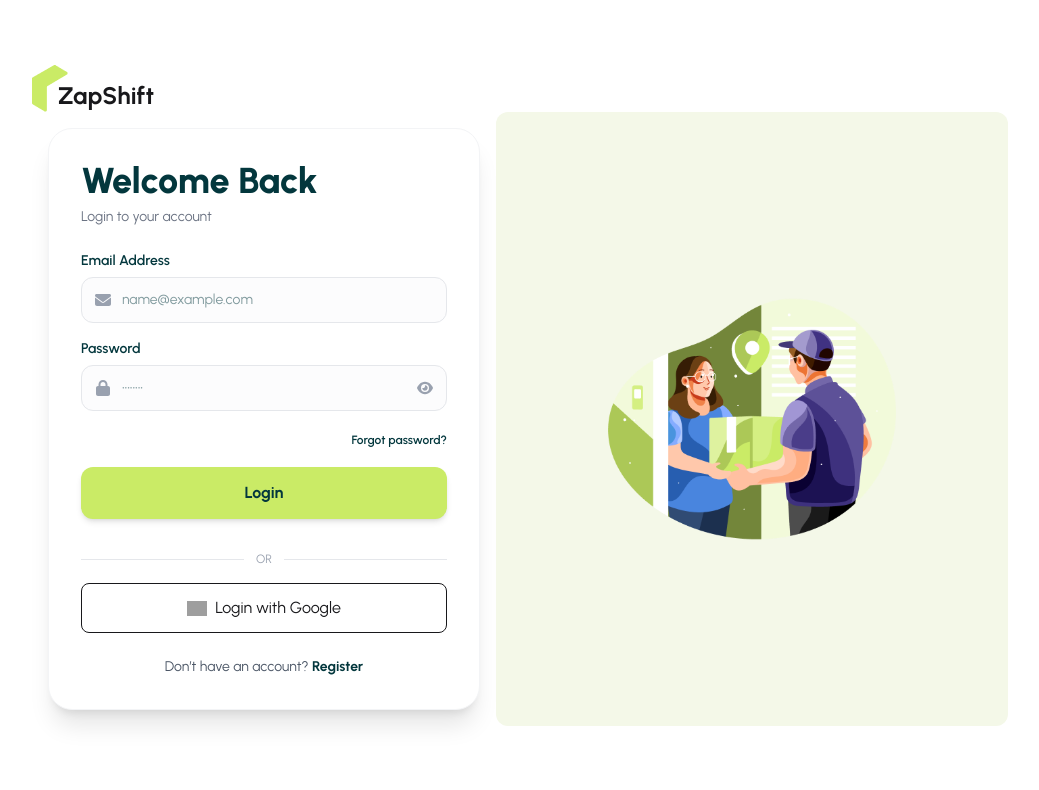
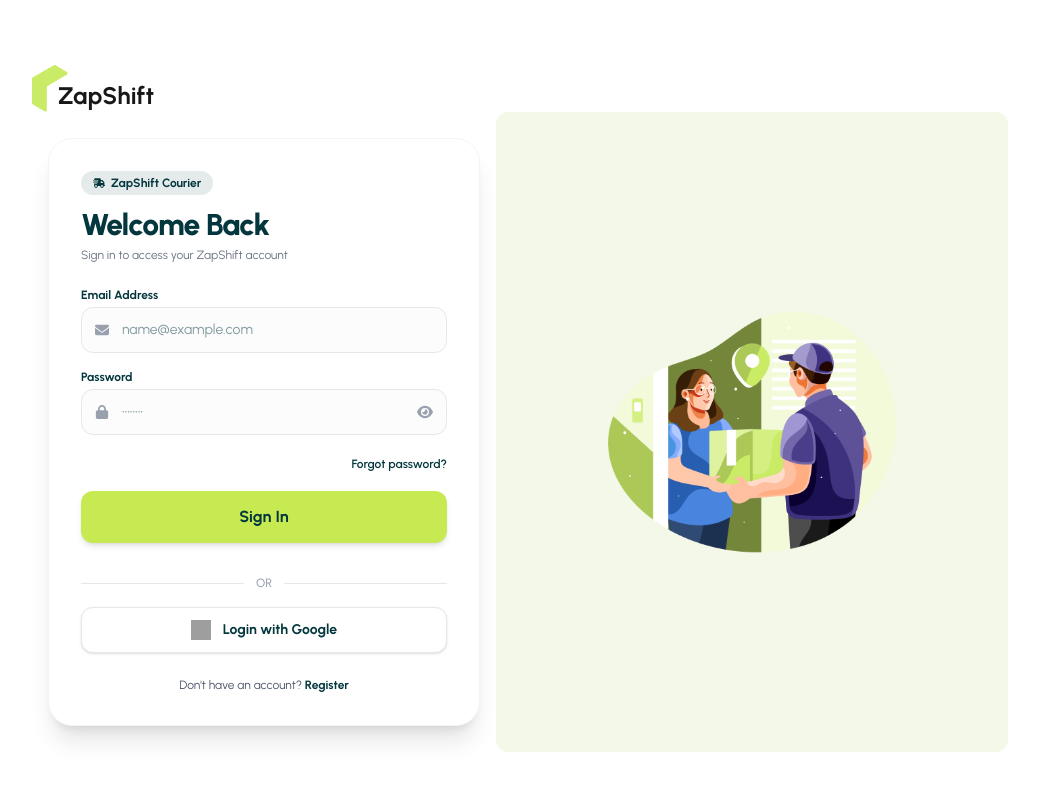
Before and after one commit to opunath26/zap-shift-client, a React (Vite) app: page /login in a window 1280 px wide. Shown: the top 790 px of the page, without its empty margins (120-1159 px from the left). Built offline with nearby package versions, Linux system fonts and the light colour scheme; no server answers; grey boxes are pictures that could not be loaded.

Commit message:
style(auth): redesign Login and SocialLogin UI to match brand theme

```diff
--- a/package.json
+++ b/package.json
@@ -13,7 +13,7 @@
     "@emailjs/browser": "^4.4.1",
     "@tailwindcss/vite": "^4.1.17",
     "@tanstack/react-query": "^5.90.12",
-    "axios": "^1.13.2",
+    "axios": "^1.20.0",
     "firebase": "^12.6.0",
     "framer-motion": "^13.2.0",
     "leaflet": "^1.9.4",
@@ -21,8 +21,8 @@
     "react": "^19.0.0-rc.1",
     "react-countup": "^6.5.3",
     "react-dom": "^19.0.0-rc.1",
-    "react-hook-form": "^7.66.1",
-    "react-icons": "^5.5.0",
+    "react-hook-form": "^7.87.0",
+    "react-icons": "^5.7.0",
     "react-leaflet": "^5.0.0",
     "react-responsive-carousel": "^3.2.23",
     "react-router": "^7.9.6",
--- a/src/pages/Auth/Login/Login.jsx
+++ b/src/pages/Auth/Login/Login.jsx
@@ -4,7 +4,7 @@ import useAuth from "../../../hooks/useAuth";
 import { Link, useLocation, useNavigate } from "react-router";
 import SocialLogin from "../SocialLogin/SocialLogin";
 import Swal from "sweetalert2";
-import { FaEye, FaEyeSlash, FaEnvelope, FaLock } from "react-icons/fa6";
+import { FaEye, FaEyeSlash, FaEnvelope, FaLock, FaTruckFast } from "react-icons/fa6";
 import { motion } from "framer-motion";
 
 const Login = () => {
@@ -29,75 +29,60 @@ const Login = () => {
         Swal.fire({
           icon: "success",
           title: "Welcome Back!",
-          text: `Signed in successfully as ${result.user?.displayName || "User"}`,
+          text: `Signed in as ${result.user?.displayName || "User"}`,
           toast: true,
           position: "top-end",
           showConfirmButton: false,
-          timer: 3000,
-          timerProgressBar: true,
+          timer: 2500,
         });
         navigate(location?.state || "/");
       })
-      .catch((error) => {
+      .catch(() => {
         setLoading(false);
-        let errorMessage = "Failed to sign in. Please check your credentials.";
-        if (error.code === "auth/invalid-credential") {
-          errorMessage = "Incorrect email or password. Please try again.";
-        } else if (error.code === "auth/user-not-found") {
-          errorMessage = "No account found with this email.";
-        } else if (error.code === "auth/wrong-password") {
-          errorMessage = "Incorrect password.";
-        }
-
         Swal.fire({
           icon: "error",
           title: "Login Failed",
-          text: errorMessage,
+          text: "Invalid email or password.",
           confirmButtonColor: "#03373D",
         });
       });
   };
 
   return (
-    <div className="mx-auto px-2 py-4 w-full max-w-md">
+    <div className="flex justify-center items-center p-4 w-full min-h-[80vh]">
       <motion.div
-        initial={{ opacity: 0, y: 20 }}
+        initial={{ opacity: 0, y: 15 }}
         animate={{ opacity: 1, y: 0 }}
-        transition={{ duration: 0.4, ease: "easeOut" }}
-        className="bg-white shadow-xl p-6 sm:p-8 border border-gray-100 rounded-3xl"
+        transition={{ duration: 0.3 }}
+        className="bg-white shadow-xl p-8 border border-gray-100 rounded-3xl w-full max-w-md"
       >
         {/* Header */}
-        <div className="mb-6 text-left">
-          <h2 className="font-extrabold text-secondary text-3xl sm:text-4xl">
+        <div className="mb-6">
+          <div className="inline-flex items-center gap-1.5 bg-[#03373D]/10 mb-3 px-3 py-1 rounded-full font-bold text-[#03373D] text-xs">
+            <FaTruckFast className="text-[#03373D]" /> ZapShift Courier
+          </div>
+          <h2 className="font-extrabold text-[#03373D] text-3xl tracking-tight">
             Welcome Back
           </h2>
-          <p className="mt-1.5 text-gray-500 text-sm">
-            Login to your account
+          <p className="mt-1 text-gray-500 text-xs">
+            Sign in to access your ZapShift account
           </p>
         </div>
 
         {/* Form */}
         <form onSubmit={handleSubmit(handleLogin)} className="space-y-4">
 
-          {/* Email Input */}
+          {/* Email Field */}
           <div>
-            <label className="block mb-1.5 font-semibold text-secondary text-sm">
+            <label className="block mb-1 font-bold text-[#03373D] text-xs">
               Email Address
             </label>
             <div className="relative">
-              <span className="top-1/2 left-3.5 absolute text-gray-400 -translate-y-1/2">
-                <FaEnvelope />
-              </span>
+              <FaEnvelope className="top-1/2 left-3.5 absolute text-gray-400 text-sm -translate-y-1/2" />
               <input
                 type="email"
-                {...register("email", {
-                  required: "Email is required",
-                  pattern: {
-                    value: /^[a-zA-Z0-9._%+-]+@[a-zA-Z0-9.-]+\.[a-zA-Z]{2,}$/,
-                    message: "Please enter a valid email address",
-                  },
-                })}
-                className="bg-gray-50/50 focus:bg-white py-3 pr-4 pl-10 border border-gray-200 focus:border-secondary rounded-xl focus:outline-none w-full text-secondary text-sm transition-all"
+                {...register("email", { required: "Email is required" })}
+                className="bg-gray-50/50 focus:bg-white py-3 pr-4 pl-10 border border-gray-200 focus:border-[#03373D] rounded-xl focus:outline-none w-full text-[#03373D] text-sm transition-all"
                 placeholder="name@example.com"
               />
             </div>
@@ -108,31 +93,23 @@ const Login = () => {
             )}
           </div>
 
-          {/* Password Input */}
+          {/* Password Field */}
           <div>
-            <label className="block mb-1.5 font-semibold text-secondary text-sm">
+            <label className="block mb-1 font-bold text-[#03373D] text-xs">
               Password
             </label>
             <div className="relative">
-              <span className="top-1/2 left-3.5 absolute text-gray-400 -translate-y-1/2">
-                <FaLock />
-              </span>
+              <FaLock className="top-1/2 left-3.5 absolute text-gray-400 text-sm -translate-y-1/2" />
               <input
                 type={showPassword ? "text" : "password"}
-                {...register("password", {
-                  required: "Password is required",
-                  minLength: {
-                    value: 6,
-                    message: "Password must be at least 6 characters",
-                  },
-                })}
-                className="bg-gray-50/50 focus:bg-white py-3 pr-10 pl-10 border border-gray-200 focus:border-secondary rounded-xl focus:outline-none w-full text-secondary text-sm transition-all"
+                {...register("password", { required: "Password is required" })}
+                className="bg-gray-50/50 focus:bg-white py-3 pr-10 pl-10 border border-gray-200 focus:border-[#03373D] rounded-xl focus:outline-none w-full text-[#03373D] text-sm transition-all"
                 placeholder="••••••••"
               />
               <button
                 type="button"
                 onClick={() => setShowPassword(!showPassword)}
-                className="top-1/2 right-3.5 absolute focus:outline-none text-gray-400 hover:text-secondary -translate-y-1/2"
+                className="top-1/2 right-3.5 absolute text-gray-400 hover:text-[#03373D] -translate-y-1/2"
               >
                 {showPassword ? <FaEyeSlash /> : <FaEye />}
               </button>
@@ -146,28 +123,30 @@ const Login = () => {
 
           {/* Forgot Password */}
           <div className="text-right">
-            <a className="font-semibold text-secondary text-xs hover:underline cursor-pointer">
+            <a href="#" className="font-semibold text-[#03373D] text-xs hover:underline">
               Forgot password?
             </a>
           </div>
 
-          {/* Login Button */}
+          {/* Submit Button */}
           <button
             type="submit"
             disabled={loading}
-            className="bg-primary hover:bg-primary/90 disabled:opacity-50 shadow-md py-3.5 rounded-xl w-full font-bold text-secondary active:scale-95 transition-all cursor-pointer"
+            className="bg-[#C7EA52] hover:bg-[#b8dd42] disabled:opacity-50 shadow-md py-3.5 rounded-xl w-full font-bold text-[#03373D] active:scale-[0.99] transition-all cursor-pointer"
           >
             {loading ? (
               <span className="loading loading-spinner loading-sm"></span>
             ) : (
-              "Login"
+              "Sign In"
             )}
           </button>
 
           {/* Divider */}
           <div className="flex items-center my-4">
             <div className="flex-grow border-gray-200 border-t"></div>
-            <span className="px-3 text-gray-400 text-xs uppercase">Or</span>
+            <span className="px-3 font-medium text-gray-400 text-xs uppercase">
+              Or
+            </span>
             <div className="flex-grow border-gray-200 border-t"></div>
           </div>
 
@@ -175,12 +154,12 @@ const Login = () => {
           <SocialLogin type="login" />
 
           {/* Register Redirect */}
-          <p className="mt-6 text-gray-600 text-sm text-center">
-            Don’t have an account?{" "}
+          <p className="mt-6 text-gray-600 text-xs text-center">
+            Don't have an account?{" "}
             <Link
+              to="/register"
               state={location.state}
-              to="/register"
-              className="font-bold text-secondary hover:underline"
+              className="font-bold text-[#03373D] hover:underline"
             >
               Register
             </Link>
--- a/src/pages/Auth/SocialLogin/SocialLogin.jsx
+++ b/src/pages/Auth/SocialLogin/SocialLogin.jsx
@@ -1,35 +1,63 @@
-import React from 'react';
+import React, { useState } from 'react';
 import useAuth from '../../../hooks/useAuth';
 import { useLocation, useNavigate } from 'react-router';
+import Swal from 'sweetalert2';
 
-const SocialLogin = ( {type} ) => {
-
+const SocialLogin = ({ type }) => {
     const { signInGoogle } = useAuth();
+    const [loading, setLoading] = useState(false);
     const location = useLocation();
     const navigate = useNavigate();
 
-
     const handleGoogleSignIn = () => {
+        setLoading(true);
         signInGoogle()
             .then((result) => {
-                console.log(result.user);
+                setLoading(false);
+                Swal.fire({
+                    icon: 'success',
+                    title: 'Welcome!',
+                    text: `Signed in as ${result.user?.displayName || 'User'}`,
+                    toast: true,
+                    position: 'top-end',
+                    showConfirmButton: false,
+                    timer: 2500,
+                });
                 navigate(location?.state || '/');
             })
             .catch((error) => {
-                console.log(error);
+                setLoading(false);
+                Swal.fire({
+                    icon: 'error',
+                    title: 'Google Sign-In Failed',
+                    text: error.message || 'Could not authenticate with Google.',
+                    confirmButtonColor: '#03373D',
+                });
             });
-    }
+    };
+
     return (
         <div>
-            <button onClick={handleGoogleSignIn} className="flex justify-center items-center gap-2 py-3 border rounded-lg w-full">
-                <img
-                    src="https://www.svgrepo.com/show/475656/google-color.svg"
-                    alt="Google"
-                    className="w-5"
-                />
-                {
-                    type === 'login' ? 'Login with Google' : 'Register with Google'
-                }
+            <button
+                type="button"
+                onClick={handleGoogleSignIn}
+                disabled={loading}
+                className="flex justify-center items-center gap-3 bg-white disabled:opacity-50 shadow-sm hover:shadow px-4 py-3 border border-gray-200 hover:border-[#03373D] rounded-xl w-full font-bold text-[#03373D] text-sm active:scale-[0.99] transition-all cursor-pointer"
+            >
+                {loading ? (
+                    <span className="text-[#03373D] loading loading-spinner loading-sm"></span>
+                ) : (
+                    <>
+                        <img
+                            src="https://www.svgrepo.com/show/475656/google-color.svg"
+                            alt="Google"
+                            className="w-5 h-5"
+                        />
+                        <span>
+                            {type === 'login' ? 'Login with Google' : 'Register with Google'}
+                        </span>
+                    </>
+                )}
             </button>
         </div>
     );
```
Also changed, not shown: 1 other file (tests, documents, lock files or other folders).
